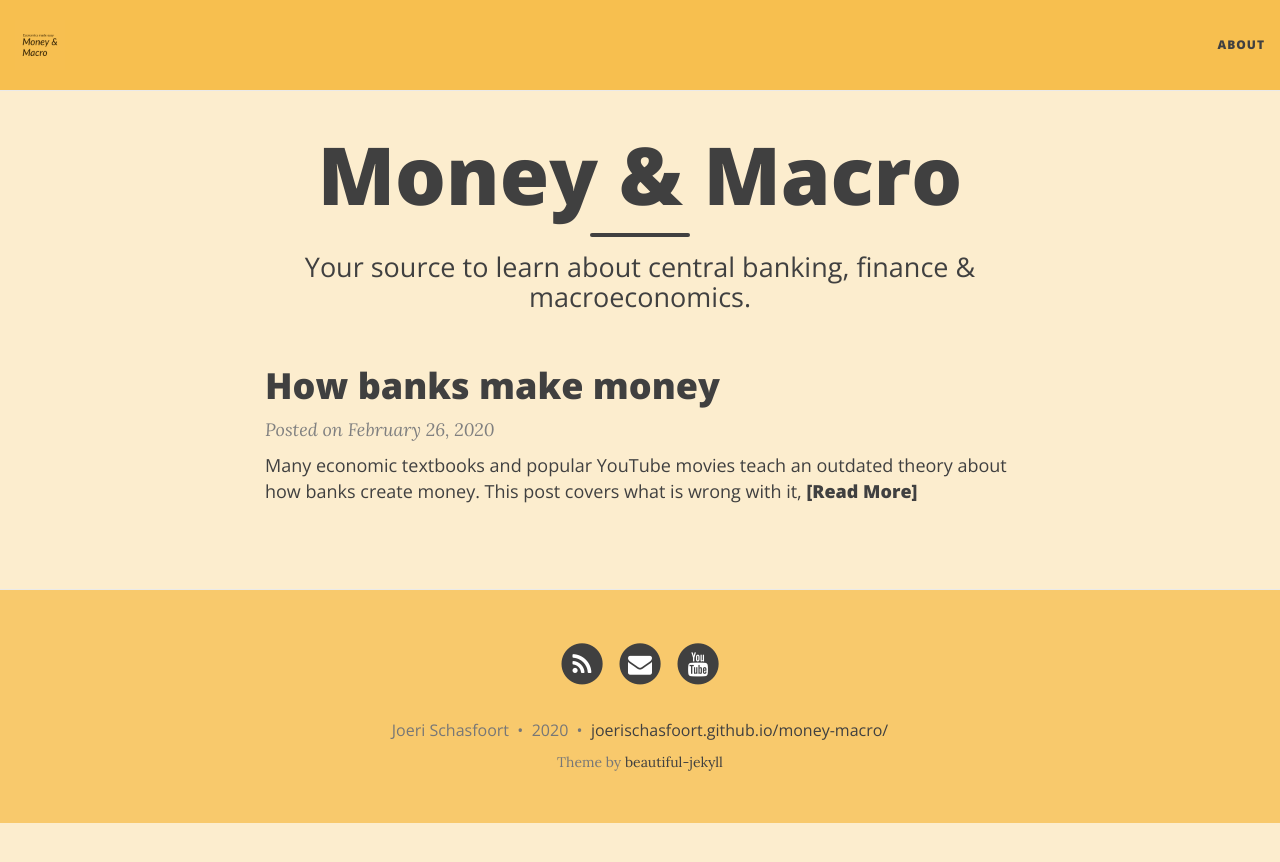
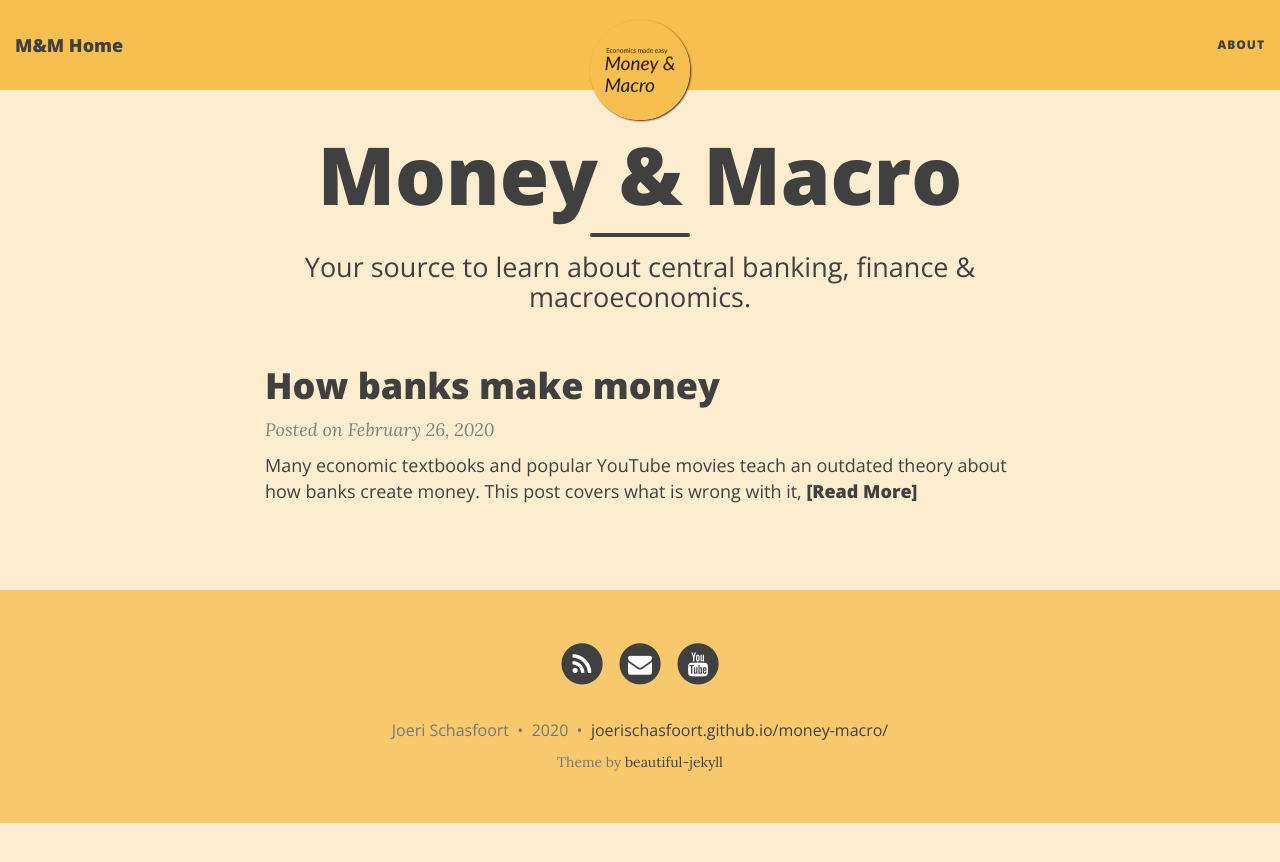
Before and after one commit to joerischasfoort/money-macro, a Jekyll site: the page built from index.html, in a window 1280 px wide. Shown: the top 862 px of the page. Built offline with Jekyll 4.4.1, drawn with Linux system fonts in a browser that asks for light colours; nearby versions of some CDN libraries; the list of posts is cut into pages by our own code.

Commit message:
Update _config.yml

```diff
--- a/_config.yml
+++ b/_config.yml
@@ -29,11 +29,11 @@ navbar-links:
 
 # Image to show in the navigation bar - image must be a square (width = height)
 # Remove this parameter if you don't want an image in the navbar
-#avatar: "/img/Money & Macro-logos.jpeg"
+avatar: "/img/money_macro.png"
 
 # If you want to have an image logo in the top-left corner instead of the title text,
 # then specify the following parameter
-title-img: "/img/money_macro.png"
+#title-img: "/img/money_macro.png"
 
 # --- Background colour/image options --- #
 
```
